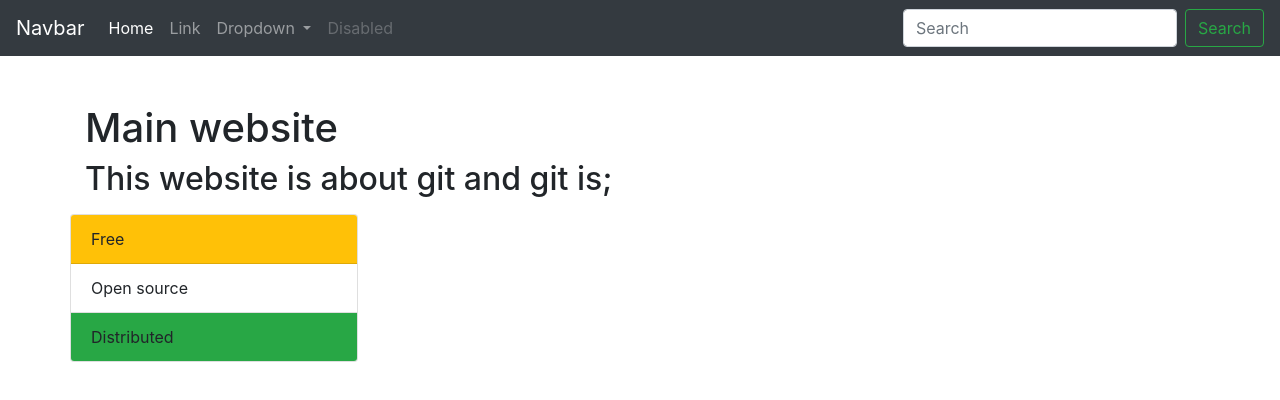
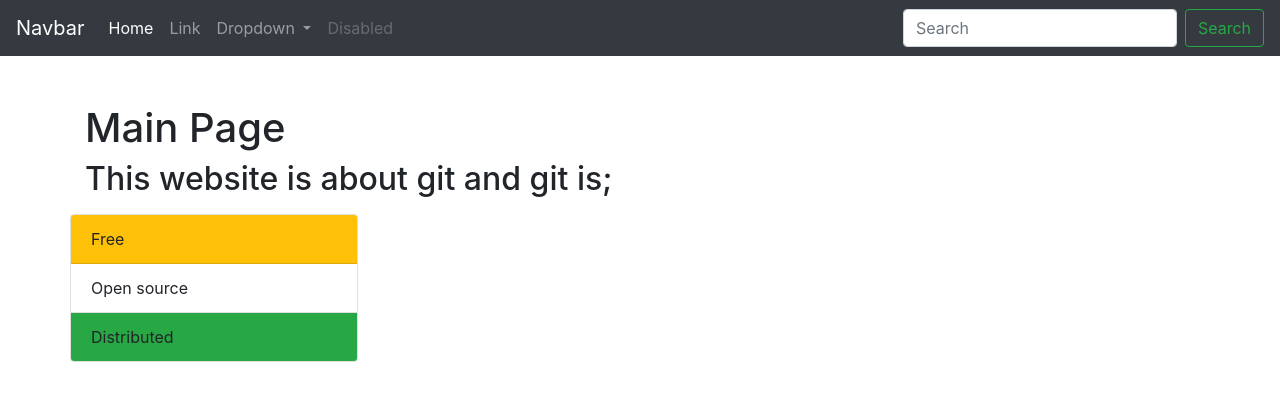
Before and after one commit to yasirubhagya/test-1, a plain HTML site: page index.html in a window 1280 px wide. Drawn offline with nearby package versions, Linux system fonts and the light colour scheme.

Commit message:
Main page list content change

```diff
--- a/index.html
+++ b/index.html
@@ -46,7 +46,7 @@
           </div>
         </nav>
         <div class="container mt-5">
-        <h1>Main website</h1>
+            <h1>Main Page</h1>
             <h2>This website is about git and git is;</h2>
             <div class="row mt-3">
                 <br/>
```
Lines whose indentation alone changed are shown as unchanged.
